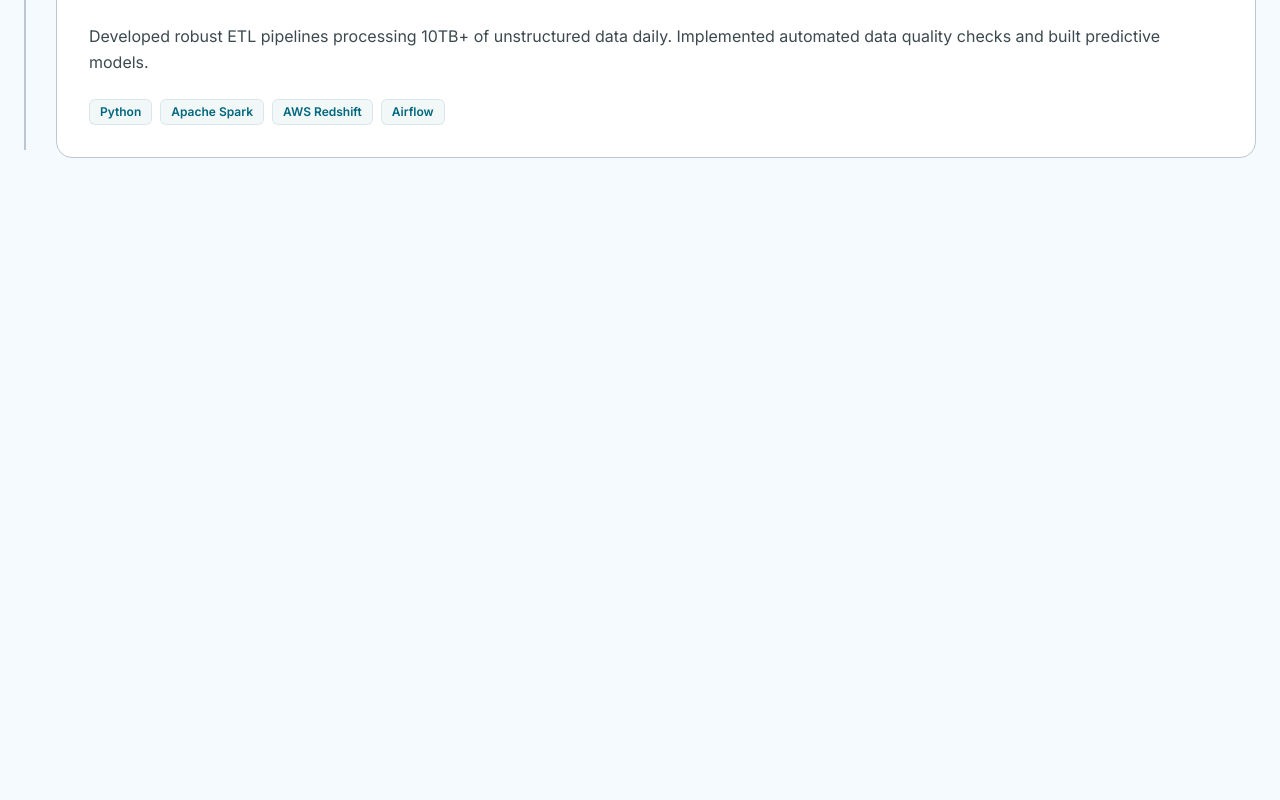
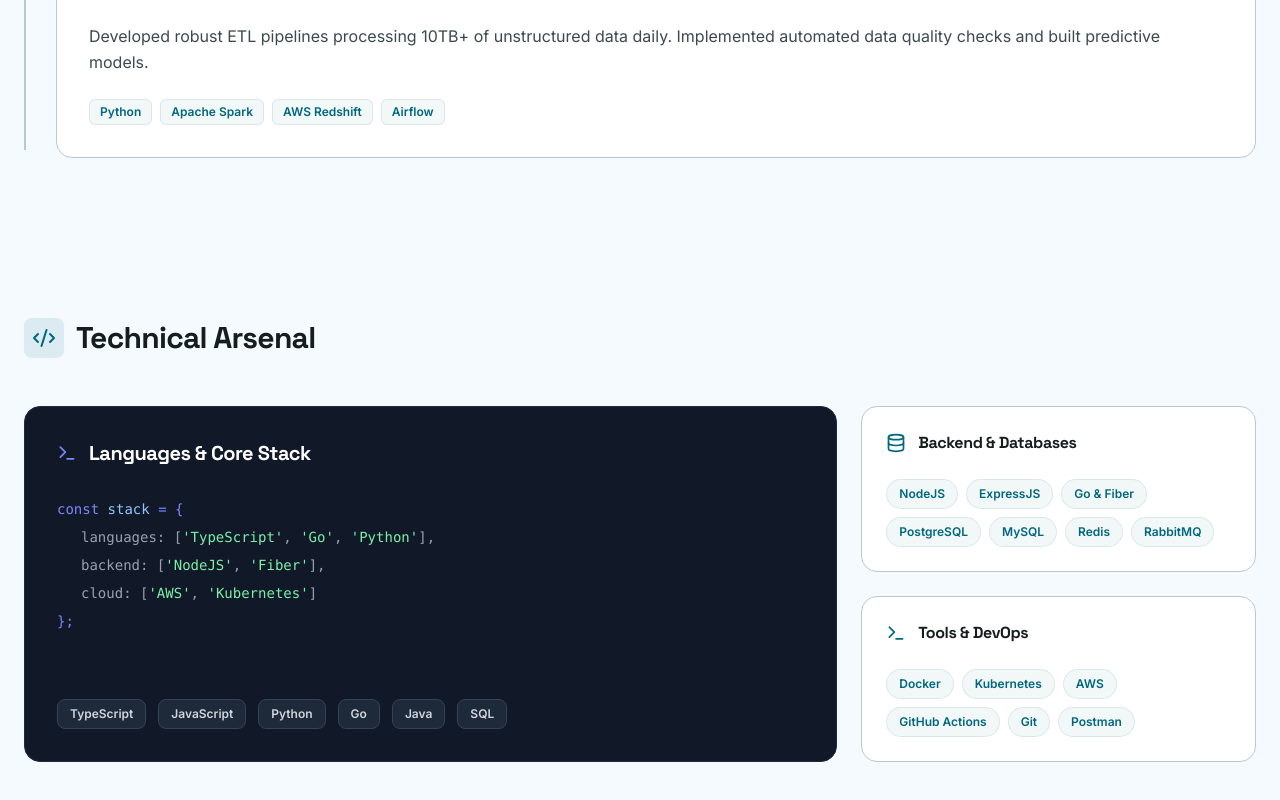
Before and after one commit to Zetday/mrendy-portfolio-new, a Next.js app: page / in a window 1280 px wide. Shown: the part 1192-1992 px from the top of the page. Before the commit the page ends 1430 px from the top, so only its background shows below. Built offline with nearby package versions, Linux system fonts and the light colour scheme.

Commit message:
feat: membuat section skills

```diff
--- /dev/null
+++ b/app/components/sections/Skills.tsx
@@ -0,0 +1,123 @@
+'use client';
+import { Code2, Database, Terminal } from 'lucide-react';
+import { motion } from 'framer-motion';
+
+export default function Skills() {
+  const skillCategories = [
+    {
+      title: 'Backend & Databases',
+      icon: <Database size={20} />,
+      items: [
+        'NodeJS',
+        'ExpressJS',
+        'Go & Fiber',
+        'PostgreSQL',
+        'MySQL',
+        'Redis',
+        'RabbitMQ',
+      ],
+    },
+    {
+      title: 'Tools & DevOps',
+      icon: <Terminal size={20} />,
+      items: [
+        'Docker',
+        'Kubernetes',
+        'AWS',
+        'GitHub Actions',
+        'Git',
+        'Postman',
+      ],
+    },
+  ];
+
+  const languages = ['TypeScript', 'JavaScript', 'Python', 'Go', 'Java', 'SQL'];
+
+  return (
+    <section id='skills' className='py-huge'>
+      <div className='flex items-center gap-3 mb-12'>
+        <div className='p-2 bg-brand-primary/10 rounded-lg text-brand-primary'>
+          <Code2 size={24} />
+        </div>
+        <h2 className='text-3xl font-bold text-brand-on-surface'>
+          Technical Arsenal
+        </h2>
+      </div>
+
+      <div className='grid grid-cols-1 md:grid-cols-3 gap-6'>
+        {/* Languages Bento Item */}
+        <div className='md:col-span-2 bg-[#111827] rounded-2xl p-8 border border-gray-800 flex flex-col justify-between h-full group'>
+          <div>
+            <div className='flex items-center gap-3 mb-8'>
+              <div className='text-indigo-400'>
+                <Terminal size={20} />
+              </div>
+              <h3 className='text-xl font-bold text-white'>
+                Languages & Core Stack
+              </h3>
+            </div>
+
+            <div className='font-mono text-sm space-y-2 mb-8'>
+              <p className='text-indigo-400'>
+                const <span className='text-blue-300'>stack</span> = {'{'}
+              </p>
+              <p className='pl-6 text-gray-400'>
+                languages: [<span className='text-green-300'>&apos;TypeScript&apos;</span>
+                , <span className='text-green-300'>&apos;Go&apos;</span>,{' '}
+                <span className='text-green-300'>&apos;Python&apos;</span>],
+              </p>
+              <p className='pl-6 text-gray-400'>
+                backend: [<span className='text-green-300'>&apos;NodeJS&apos;</span>,{' '}
+                <span className='text-green-300'>&apos;Fiber&apos;</span>],
+              </p>
+              <p className='pl-6 text-gray-400'>
+                cloud: [<span className='text-green-300'>&apos;AWS&apos;</span>,{' '}
+                <span className='text-green-300'>&apos;Kubernetes&apos;</span>]
+              </p>
+              <p className='text-indigo-400'>{'}'};</p>
+            </div>
+          </div>
+
+          <div className='flex flex-wrap gap-3'>
+            {languages.map((lang) => (
+              <span
+                key={lang}
+                className='px-3 py-1.5 rounded-lg bg-gray-800 border border-gray-700 text-gray-300 text-xs font-semibold group-hover:border-indigo-500/50 transition-colors'
+              >
+                {lang}
+              </span>
+            ))}
+          </div>
+        </div>
+
+        {/* Other Categories */}
+        <div className='flex flex-col gap-6'>
+          {skillCategories.map((cat, idx) => (
+            <motion.div
+              key={idx}
+              initial={{ opacity: 0, y: 20 }}
+              whileInView={{ opacity: 1, y: 0 }}
+              viewport={{ once: true }}
+              className='bg-white p-6 rounded-2xl border border-brand-outline-variant hover-shadow flex-grow'
+            >
+              <div className='flex items-center gap-3 mb-6 text-brand-primary'>
+                {cat.icon}
+                <h3 className='font-bold text-brand-on-surface'>{cat.title}</h3>
+              </div>
+              <div className='flex flex-wrap gap-2'>
+                {cat.items.map((item) => (
+                  <span
+                    key={item}
+                    className='px-3 py-1.5 rounded-full bg-brand-primary/5 text-brand-primary text-xs font-semibold border border-brand-primary/10'
+                  >
+                    {item}
+                  </span>
+                ))}
+              </div>
+            </motion.div>
+          ))}
+        </div>
+      </div>
+    </section>
+  );
+}
--- a/app/page.tsx
+++ b/app/page.tsx
@@ -1,6 +1,7 @@
 import Navbar from './components/layout/Navbar';
 import Hero from './components/sections/Hero';
 import Experience from './components/sections/Experience';
+import Skills from './components/sections/Skills';
 
 export default function Home() {
   return (
@@ -9,6 +10,7 @@ export default function Home() {
       <main className='max-w-7xl mx-auto px-6'>
         <Hero />
         <Experience />
+        <Skills />
       </main>
     </div>
   );
```
